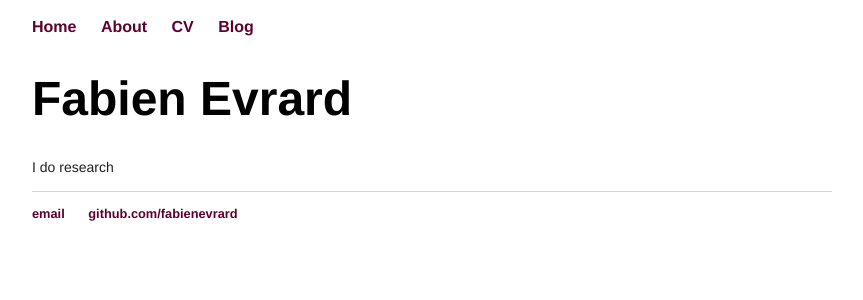
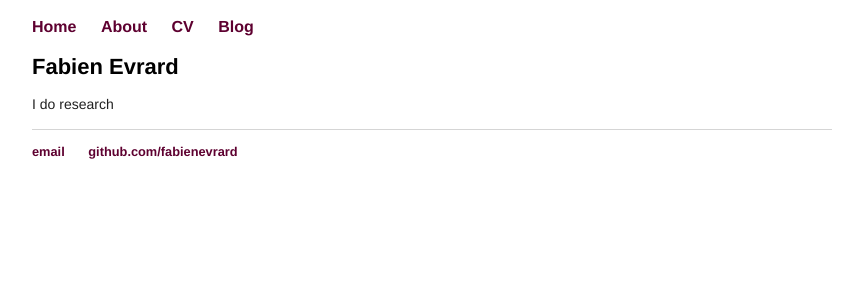
Before and after one commit to fabienevrard/fabienevrard.github.io, a Jekyll site: the page built from index.html, in a window 1280 px wide. Shown: the top 300 px of the page, without its empty margins (208-1071 px from the left). Built offline with Jekyll 4.4.1, drawn with Linux system fonts in a browser that asks for light colours.

Commit message:
Update main.css

```diff
--- a/css/main.css
+++ b/css/main.css
@@ -1,5 +1,5 @@
 body {
-	font-family: Helvetica, sans-serif;
+	font-family: 'Helvetica', 'Arial', 'Sans-Serif';
 	max-width: 800px;
 	margin: 0 auto; /*this will cause the div to be in the center*/
 }
@@ -24,11 +24,22 @@ p, ul {
 	color: rgb(33, 33, 33);
 }
 
-h1, h2, h3, h4 { font-family: 'Helvetica', 'Arial', 'Sans-Serif'; }
-h1 { font-size: 3em;  }
-h2 { font-size: 2.7em; }
-h3 { font-size: 2.3em; }
-h4 { font-size: 1.9em; }
+h1, h2, h3, h4 {
+	font-family: 'Helvetica', 'Arial', 'Sans-Serif';
+}
+
+h1 {
+	font-size: 22px;
+}
+h2 {
+	font-size: 18px;
+}
+h3 {
+	font-size: 14px;
+}
+h4 {
+	font-size: 1.9em;
+}
 
 nav ul, footer ul { font-size: 1em; font-family: 'Helvetica', 'Arial', 'Sans-Serif'; padding: 0px; list-style: none; font-weight: bold; }
 nav ul li, footer ul li { display: inline; margin-right: 20px; }
```
